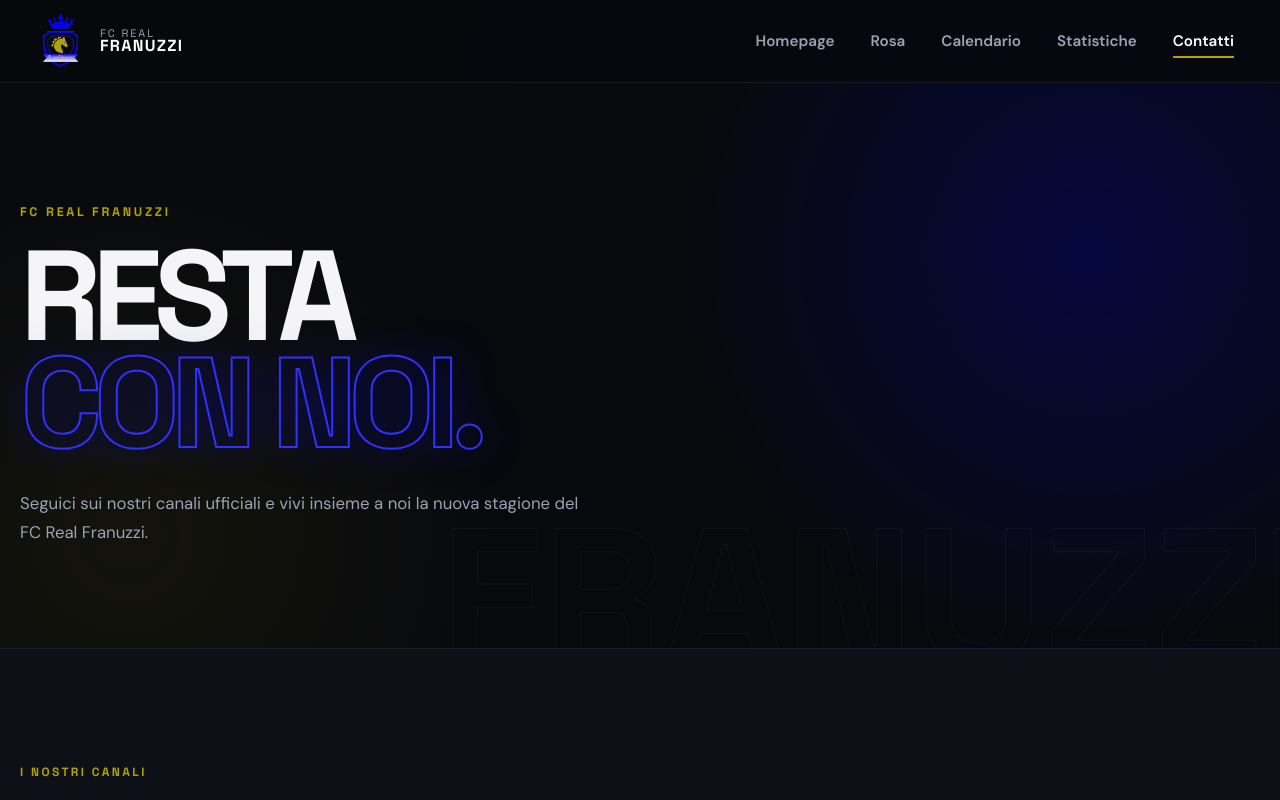
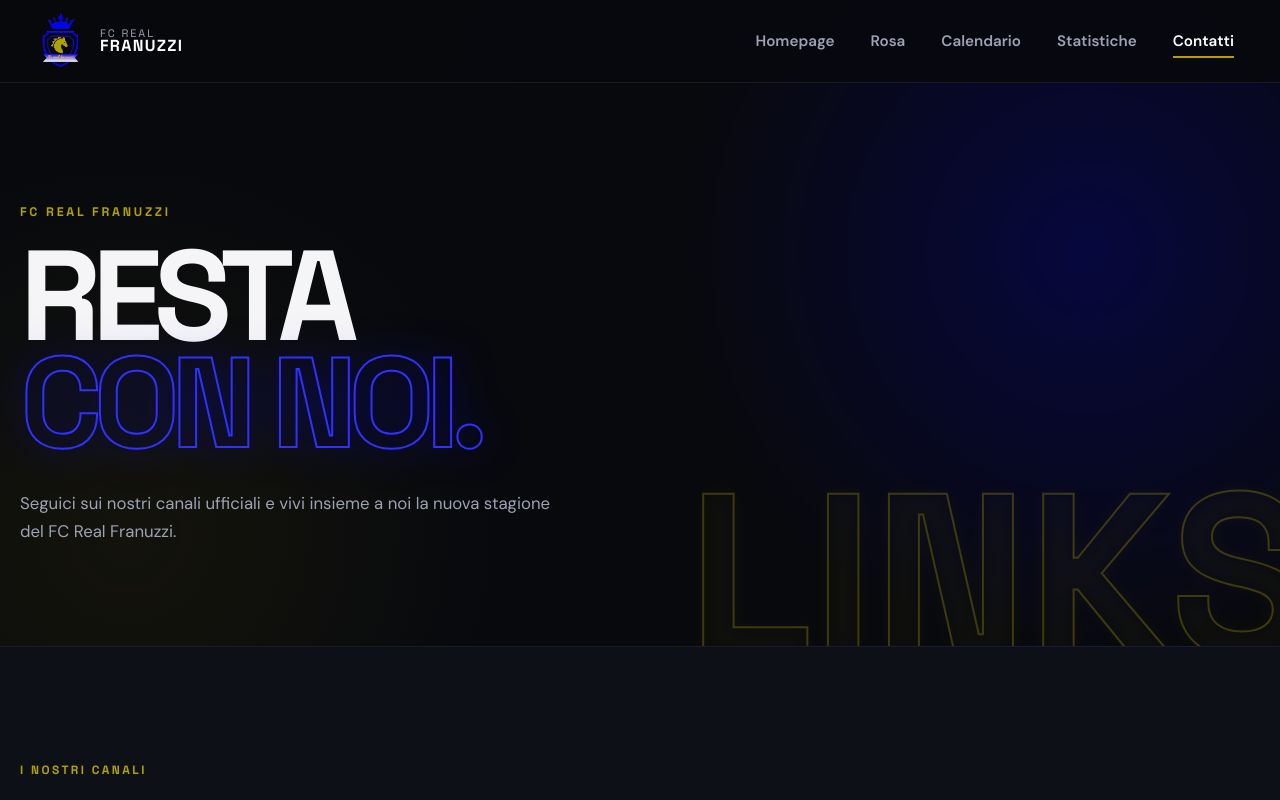
Before and after one commit to simonedantevisconti/real-franuzzi-new, a React (Vite) app: page /contatti in a window 1280 px wide. Shown: the top 800 px of the page. Built offline with nearby package versions, Linux system fonts and the light colour scheme.

Commit message:
[UPD] page hero

```diff
--- /dev/null
+++ b/src/components/PageHero.jsx
@@ -0,0 +1,32 @@
+import "../styles/page-hero.css";
+
+const PageHero = ({
+  kicker = "FC REAL FRANUZZI",
+  titleTop,
+  titleHighlight,
+  description,
+  backgroundText,
+}) => {
+  return (
+    <section
+      className="page-hero"
+      style={{
+        "--page-hero-background-text": `"${backgroundText}"`,
+      }}
+    >
+      <div className="page-container">
+        <span className="page-hero-kicker">{kicker}</span>
+
+        <h1>
+          {titleTop}
+          <br />
+          <span>{titleHighlight}</span>
+        </h1>
+
+        {description && <p>{description}</p>}
+      </div>
+    </section>
+  );
+};
+
+export default PageHero;
--- a/src/pages/Calendario.jsx
+++ b/src/pages/Calendario.jsx
@@ -1,5 +1,5 @@
 import calendario from "../data/calendario.json";
-
+import PageHero from "../components/PageHero";
 import "../styles/calendario.css";
 
 const Calendario = () => {
@@ -96,19 +96,12 @@ const Calendario = () => {
 
   return (
     <div className="calendario-page">
-      <section className="calendario-hero">
-        <div className="page-container">
-          <span className="calendario-kicker">FC REAL FRANUZZI</span>
-
-          <h1>
-            IL NOSTRO
-            <br />
-            <span>CAMMINO.</span>
-          </h1>
-
-          <p>Tutte le partite della stagione, dall&apos;andata al ritorno.</p>
-        </div>
-      </section>
+      <PageHero
+        titleTop="IL NOSTRO"
+        titleHighlight="CAMMINO."
+        description="Tutte le partite della stagione, dall'andata al ritorno."
+        backgroundText="MATCH"
+      />
 
       <section className="calendario-content">
         <div className="page-container">
--- a/src/pages/Contatti.jsx
+++ b/src/pages/Contatti.jsx
@@ -1,3 +1,5 @@
+import PageHero from "../components/PageHero";
+
 import "../styles/contatti.css";
 
 const Contatti = () => {
@@ -27,27 +29,18 @@ const Contatti = () => {
 
   return (
     <div className="contatti-page">
-      <section className="contatti-hero">
-        <div className="page-container">
-          <span className="contatti-kicker">FC REAL FRANUZZI</span>
-
-          <h1>
-            RESTA
-            <br />
-            <span>CON NOI.</span>
-          </h1>
-
-          <p>
-            Seguici sui nostri canali ufficiali e vivi insieme a noi la nuova
-            stagione del FC Real Franuzzi.
-          </p>
-        </div>
-      </section>
+      <PageHero
+        titleTop="RESTA"
+        titleHighlight="CON NOI."
+        description="Seguici sui nostri canali ufficiali e vivi insieme a noi la nuova stagione del FC Real Franuzzi."
+        backgroundText="LINKS"
+      />
 
       <section className="contatti-social">
         <div className="page-container">
           <div className="contatti-social-header">
             <span>I NOSTRI CANALI</span>
+
             <h2>Seguici online</h2>
           </div>
 
@@ -79,7 +72,8 @@ const Contatti = () => {
                   <h3>{social.username}</h3>
 
                   <span className="social-cta">
-                    Seguici <span>→</span>
+                    Seguici
+                    <span aria-hidden="true">→</span>
                   </span>
                 </div>
               </a>
--- a/src/pages/Rosa.jsx
+++ b/src/pages/Rosa.jsx
@@ -1,7 +1,6 @@
 import rosa from "../data/rosa.json";
-
+import PageHero from "../components/PageHero";
 import fallbackImage from "../assets/imgs/user.webp";
-
 import "../styles/rosa.css";
 
 const playerImages = import.meta.glob("../assets/players/*.webp", {
@@ -54,19 +53,12 @@ const sections = [
 const Rosa = () => {
   return (
     <div className="rosa-page">
-      <section className="rosa-hero">
-        <div className="page-container">
-          <span className="rosa-kicker">FC REAL FRANUZZI</span>
-
-          <h1>
-            LA NOSTRA
-            <br />
-            <span>ROSA</span>
-          </h1>
-
-          <p>I protagonisti della nuova stagione del FC Real Franuzzi.</p>
-        </div>
-      </section>
+      <PageHero
+        titleTop="LA NOSTRA"
+        titleHighlight="ROSA"
+        description="I protagonisti della nuova stagione del FC Real Franuzzi."
+        backgroundText="TEAM"
+      />
 
       <section className="rosa-content">
         <div className="page-container">
--- a/src/pages/Statistiche.jsx
+++ b/src/pages/Statistiche.jsx
@@ -1,7 +1,7 @@
+import PageHero from "../components/PageHero";
 import rosa from "../data/rosa.json";
 import statistiche from "../data/statistiche.json";
 import classificaData from "../data/classifica.json";
-
 import "../styles/statistiche.css";
 
 const ruoliGiocatori = [
@@ -69,21 +69,12 @@ const Statistiche = () => {
 
   return (
     <div className="statistiche-page">
-      <section className="statistiche-hero">
-        <div className="page-container">
-          <span className="statistiche-kicker">FC REAL FRANUZZI</span>
-
-          <h1>
-            I NOSTRI
-            <br />
-            <span>NUMERI.</span>
-          </h1>
-
-          <p>
-            Classifica, gol, assist e presenze dei protagonisti della stagione.
-          </p>
-        </div>
-      </section>
+      <PageHero
+        titleTop="I NOSTRI"
+        titleHighlight="NUMERI."
+        description="Classifica, gol, assist e presenze dei protagonisti della stagione."
+        backgroundText="STATS"
+      />
 
       <section className="statistiche-content">
         <div className="page-container">
--- a/src/styles/contatti.css
+++ b/src/styles/contatti.css
@@ -1,100 +1,6 @@
 .contatti-page {
   min-height: 100vh;
   overflow: hidden;
-}
-
-/* HERO */
-
-.contatti-hero {
-  position: relative;
-
-  padding: 120px 0 100px;
-
-  background:
-    radial-gradient(circle at 85% 30%, rgba(0, 0, 254, 0.2), transparent 35%),
-    radial-gradient(
-      circle at 10% 80%,
-      rgba(177, 162, 1, 0.07),
-      transparent 30%
-    ),
-    var(--color-bg);
-
-  border-bottom: 1px solid var(--color-border);
-
-  overflow: hidden;
-}
-
-.contatti-hero::after {
-  content: "FRANUZZI";
-
-  position: absolute;
-  right: -35px;
-  bottom: -45px;
-
-  color: transparent;
-
-  -webkit-text-stroke: 1px rgba(255, 255, 255, 0.04);
-
-  font-family: var(--font-heading);
-  font-size: clamp(6rem, 15vw, 13rem);
-  font-weight: 700;
-  line-height: 1;
-
-  pointer-events: none;
-}
-
-.contatti-kicker {
-  display: block;
-
-  margin-bottom: 20px;
-
-  color: var(--color-yellow);
-
-  font-family: var(--font-heading);
-  font-size: 0.78rem;
-  font-weight: 700;
-  letter-spacing: 0.22em;
-
-  animation: fadeUp 0.6s ease both;
-}
-
-.contatti-hero h1 {
-  position: relative;
-  z-index: 1;
-
-  margin: 0;
-
-  font-family: var(--font-heading);
-  font-size: clamp(4rem, 10vw, 8rem);
-  font-weight: 700;
-  line-height: 0.84;
-  letter-spacing: -0.07em;
-
-  animation: fadeUp 0.7s 0.08s ease both;
-}
-
-.contatti-hero h1 span {
-  color: transparent;
-
-  -webkit-text-stroke: 2px var(--color-blue-light);
-
-  text-shadow: 0 0 45px rgba(0, 0, 254, 0.25);
-}
-
-.contatti-hero p {
-  position: relative;
-  z-index: 1;
-
-  max-width: 560px;
-
-  margin: 32px 0 0;
-
-  color: var(--color-text-muted);
-
-  font-size: 1.05rem;
-  line-height: 1.75;
-
-  animation: fadeUp 0.7s 0.16s ease both;
 }
 
 /* SOCIAL */
@@ -477,10 +383,6 @@
 }
 
 @media (max-width: 575px) {
-  .contatti-hero {
-    padding: 80px 0 70px;
-  }
-
   .contatti-social {
     padding: 75px 0 90px;
   }
--- /dev/null
+++ b/src/styles/page-hero.css
@@ -0,0 +1,112 @@
+.page-hero {
+  position: relative;
+
+  padding: 120px 0 100px;
+
+  background:
+    radial-gradient(circle at 85% 30%, rgba(0, 0, 254, 0.2), transparent 35%),
+    radial-gradient(
+      circle at 10% 80%,
+      rgba(177, 162, 1, 0.07),
+      transparent 30%
+    ),
+    var(--color-bg);
+
+  border-bottom: 1px solid var(--color-border);
+
+  overflow: hidden;
+}
+
+.page-hero::after {
+  content: var(--page-hero-background-text);
+
+  position: absolute;
+
+  right: -30px;
+  bottom: -45px;
+
+  color: transparent;
+
+  -webkit-text-stroke: 2px var(--color-yellow);
+
+  font-family: var(--font-heading);
+  font-size: clamp(7rem, 18vw, 15rem);
+  font-weight: 700;
+  line-height: 1;
+
+  opacity: 0.32;
+
+  text-shadow: 0 0 18px rgba(177, 162, 1, 0.14);
+
+  pointer-events: none;
+}
+
+.page-hero-kicker {
+  position: relative;
+  z-index: 1;
+
+  display: block;
+
+  margin-bottom: 20px;
+
+  color: var(--color-yellow);
+
+  font-family: var(--font-heading);
+  font-size: 0.78rem;
+  font-weight: 700;
+  letter-spacing: 0.22em;
+
+  animation: fadeUp 0.6s ease both;
+}
+
+.page-hero h1 {
+  position: relative;
+  z-index: 1;
+
+  margin: 0;
+
+  font-family: var(--font-heading);
+  font-size: clamp(4rem, 10vw, 8rem);
+  font-weight: 700;
+  line-height: 0.84;
+  letter-spacing: -0.07em;
+
+  animation: fadeUp 0.7s 0.08s ease both;
+}
+
+.page-hero h1 span {
+  color: transparent;
+
+  -webkit-text-stroke: 2px var(--color-blue-light);
+
+  text-shadow: 0 0 45px rgba(0, 0, 254, 0.25);
+}
+
+.page-hero p {
+  position: relative;
+  z-index: 1;
+
+  max-width: 550px;
+
+  margin: 32px 0 0;
+
+  color: var(--color-text-muted);
+
+  font-size: 1.05rem;
+  line-height: 1.7;
+
+  animation: fadeUp 0.7s 0.16s ease both;
+}
+
+@media (max-width: 575px) {
+  .page-hero {
+    padding: 80px 0 100px;
+  }
+
+  .page-hero::after {
+    right: -15px;
+    bottom: -20px;
+
+    font-size: clamp(6rem, 32vw, 10rem);
+  }
+}
--- a/src/styles/statistiche.css
+++ b/src/styles/statistiche.css
@@ -2,101 +2,6 @@
   min-height: 100vh;
 
   overflow: hidden;
-}
-
-/* HERO */
-
-.statistiche-hero {
-  position: relative;
-
-  padding: 120px 0 100px;
-
-  background:
-    radial-gradient(circle at 85% 30%, rgba(0, 0, 254, 0.2), transparent 35%),
-    radial-gradient(
-      circle at 10% 80%,
-      rgba(177, 162, 1, 0.07),
-      transparent 30%
-    ),
-    var(--color-bg);
-
-  border-bottom: 1px solid var(--color-border);
-
-  overflow: hidden;
-}
-
-.statistiche-hero::after {
-  content: "STATS";
-
-  position: absolute;
-
-  right: -25px;
-  bottom: -45px;
-
-  color: transparent;
-
-  -webkit-text-stroke: 1px rgba(255, 255, 255, 0.04);
-
-  font-family: var(--font-heading);
-  font-size: clamp(7rem, 18vw, 15rem);
-  font-weight: 700;
-  line-height: 1;
-
-  pointer-events: none;
-}
-
-.statistiche-kicker {
-  display: block;
-
-  margin-bottom: 20px;
-
-  color: var(--color-yellow);
-
-  font-family: var(--font-heading);
-  font-size: 0.78rem;
-  font-weight: 700;
-  letter-spacing: 0.22em;
-
-  animation: fadeUp 0.6s ease both;
-}
-
-.statistiche-hero h1 {
-  position: relative;
-  z-index: 1;
-
-  margin: 0;
-
-  font-family: var(--font-heading);
-  font-size: clamp(4rem, 10vw, 8rem);
-  font-weight: 700;
-  line-height: 0.84;
-  letter-spacing: -0.07em;
-
-  animation: fadeUp 0.7s 0.08s ease both;
-}
-
-.statistiche-hero h1 span {
-  color: transparent;
-
-  -webkit-text-stroke: 2px var(--color-blue-light);
-
-  text-shadow: 0 0 45px rgba(0, 0, 254, 0.25);
-}
-
-.statistiche-hero p {
-  position: relative;
-  z-index: 1;
-
-  max-width: 550px;
-
-  margin: 32px 0 0;
-
-  color: var(--color-text-muted);
-
-  font-size: 1.05rem;
-  line-height: 1.7;
-
-  animation: fadeUp 0.7s 0.16s ease both;
 }
 
 /* CONTENT */
```
Also changed, not shown: src/styles/calendario.css (+0 -99 lines), src/styles/rosa.css (+0 -109 lines), 1 other file (tests, documents, lock files or other folders).
